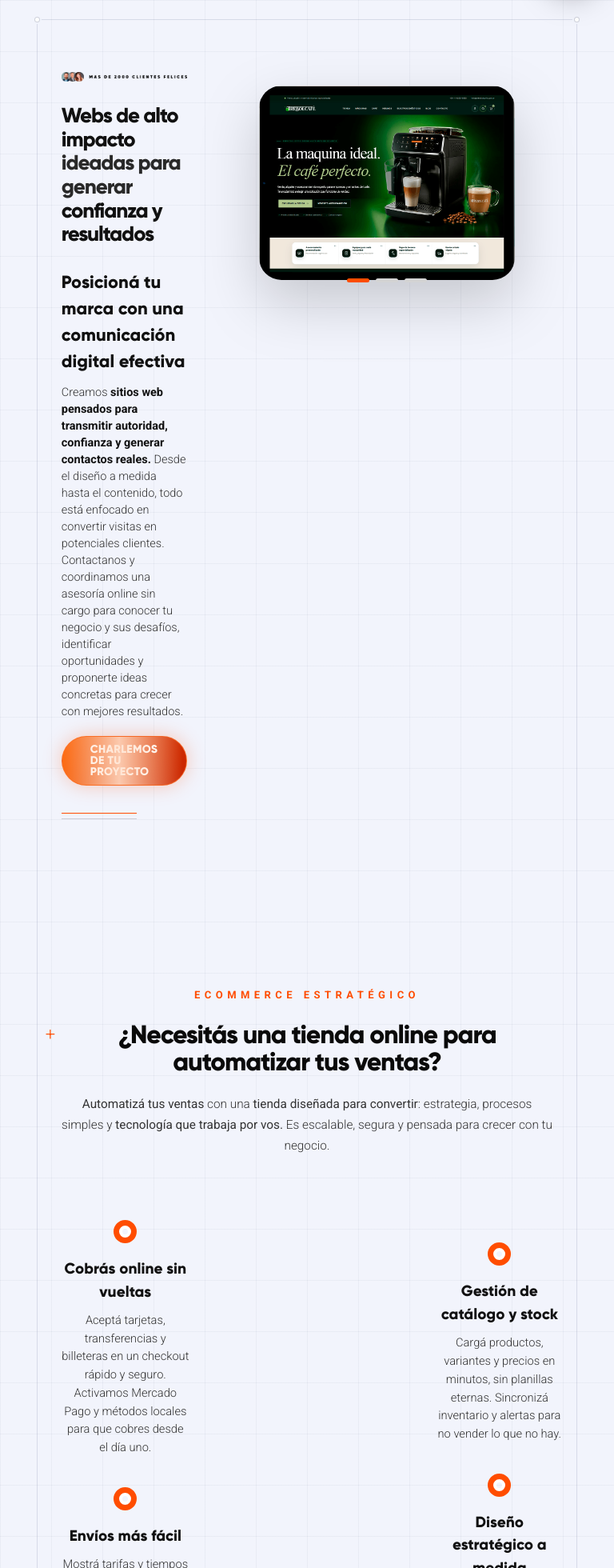
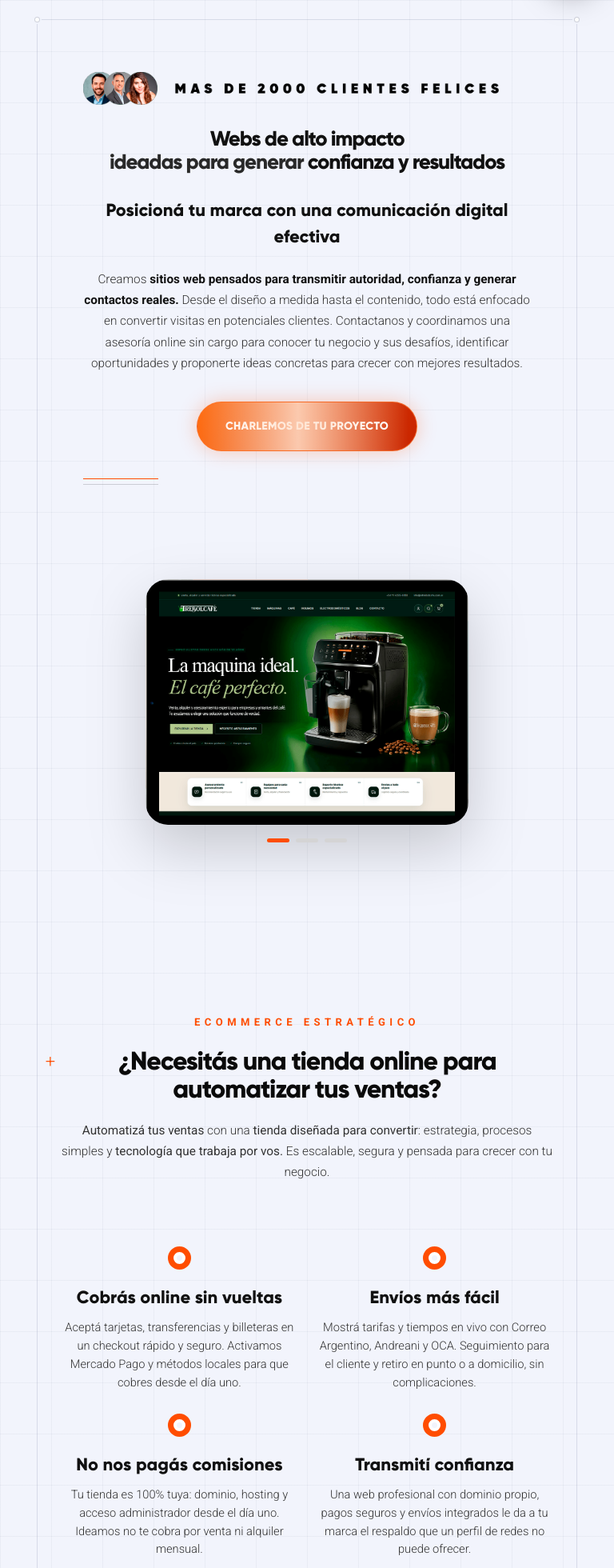
Before and after one commit to ideamosestudio/ideamosdemo, a Next.js app: page / in a window 768 px wide. Shown: the part 800-2760 px from the top of the page at 80% size. Built offline with nearby package versions, Linux system fonts and the light colour scheme; grey boxes are pictures that could not be loaded.

Commit message:
Divide el tramo 701-1400px en dos: 701-999px apila (2 columnas no entraban sin romper el titulo), 1000-1400px mantiene 2/3 columnas

```diff
--- a/app/mobile-home-request-2026-08-19.css
+++ b/app/mobile-home-request-2026-08-19.css
@@ -10,9 +10,67 @@
   letter-spacing:2px!important;
 }
 
-/* Tablet/small-laptop band (701-1400px): keep the two-column layout instead of
-   stacking, and scale the heading down so it fits its now-narrower column. */
-@media(min-width:701px) and (max-width:1400px){
+/* 701-999px: a two-column split can't fit a real headline column next to an
+   image with a sane minimum width in this range (the math doesn't close —
+   verified live: forcing two columns here squeezed the text column down to
+   ~200px, wrapping "confianza" one word per line). Stack instead, same as
+   the sub-700px treatment but sized for a tablet, not a phone. */
+@media(min-width:701px) and (max-width:999px){
+  #site-root .home-page .statement,
+  #site-root .home-page .google-scene{
+    grid-template-columns:1fr!important;
+    align-items:center!important;
+    text-align:center!important;
+  }
+
+  #site-root .home-page .statement h2,
+  #site-root .home-page .google-content h2{
+    font-size:clamp(30px,6vw,44px)!important;
+    line-height:1.08!important;
+  }
+
+  #site-root .home-page .statement-copyblock,
+  #site-root .home-page .google-content{
+    max-width:560px!important;
+    margin-inline:auto!important;
+  }
+
+  #site-root .home-page .statement .screen-swap,
+  #site-root .home-page .google-visual{
+    max-width:480px!important;
+    width:100%!important;
+    margin:32px auto 0!important;
+  }
+
+  #site-root .home-page .google-content h3{
+    font-size:17px!important;
+    margin:10px 0!important;
+  }
+
+  #site-root .home-page .shop-layout{
+    grid-template-columns:1fr!important;
+    gap:36px!important;
+  }
+
+  #site-root .home-page .shop-column{
+    grid-template-columns:1fr 1fr!important;
+    gap:28px 24px!important;
+    text-align:left!important;
+  }
+
+  #site-root .home-page .phone-stage{
+    grid-row:auto!important;
+    order:2!important;
+    width:100%!important;
+    max-width:320px!important;
+    height:460px!important;
+    margin:0 auto!important;
+  }
+}
+
+/* Tablet/small-laptop band (1000-1400px): two columns fit comfortably here,
+   scale the heading down so it fits its narrower column. */
+@media(min-width:1000px) and (max-width:1400px){
   /* The image is a fixed-aspect landscape screenshot: it will always be shorter
      than a full paragraph of copy. Centering a short box next to a tall one is
      what read as "no relation between the sides" — top-aligning both to the
@@ -74,10 +132,13 @@
     grid-template-columns:minmax(160px,1fr) minmax(260px,.9fr) minmax(160px,1fr)!important;
     gap:24px!important;
   }
+}
 
-  /* The legacy 1400px rule split each shop-column's 4 articles into a 2x2 grid,
-     which turned the intended 3-column layout (text / phone / text) into what
-     looked like 5 columns. Force each side back to a single stacked column. */
+/* Both sub-bands share the shop-column/phone-stage placement fix: the legacy
+   1400px rule split each shop-column's 4 articles into a 2x2 grid, which
+   turned the intended 3-column layout (text / phone / text) into what looked
+   like 5 columns. Force each side back to a single stacked column. */
+@media(min-width:1000px) and (max-width:1400px){
   #site-root .home-page .shop-column{
     grid-template-columns:1fr!important;
   }
```
